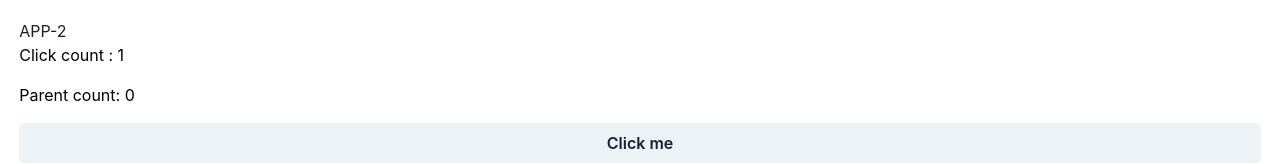
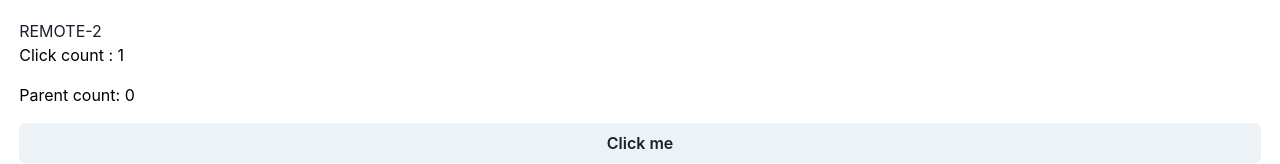
Before and after one commit to coryhouse/remote-2, a React app: page / in a window 1280 px wide. Shown: the top 164 px of the page. Built offline with nearby package versions, Linux system fonts and the light colour scheme.

Commit message:
Refactor

```diff
--- a/src/App.tsx
+++ b/src/App.tsx
@@ -1,14 +1,14 @@
 import { Box } from "@chakra-ui/react";
-import RemoteAppTwo from "./components/RemoteAppTwo";
+import RemoteTwo from "./components/RemoteTwo";
 import { useNavigate } from "react-router-dom";
 
 export default function App() {
   const navigate = useNavigate();
   return (
     <Box margin="1.2rem">
-      <Box>APP-2</Box>
+      <Box>REMOTE-2</Box>
       <Box>
-        <RemoteAppTwo parentCount={0} nav={navigate} />
+        <RemoteTwo parentCount={0} nav={navigate} />
       </Box>
     </Box>
   );
--- a/src/components/RemoteAppTwo.tsx
+++ b/src/components/RemoteTwo.tsx
@@ -9,7 +9,7 @@ type RemoteProps = {
   nav: (url: string) => void;
 };
 
-export default function RemoteAppTwo({ nav, parentCount }: RemoteProps) {
+export default function RemoteTwo({ nav, parentCount }: RemoteProps) {
   const [count, setCount] = useState(1);
 
   const location = useLocation();
--- a/webpack.config.js
+++ b/webpack.config.js
@@ -26,11 +26,11 @@ module.exports = {
   },
   plugins: [
     new ModuleFederationPlugin({
-      name: "app2",
+      name: "remote2",
       filename: "remoteEntry.js",
       exposes: {
         // expose each component
-        "./CounterAppTwo": "./src/components/CounterAppTwo",
+        "./RemoteTwo": "./src/components/RemoteTwo",
       },
       shared: {
         ...deps,
```
